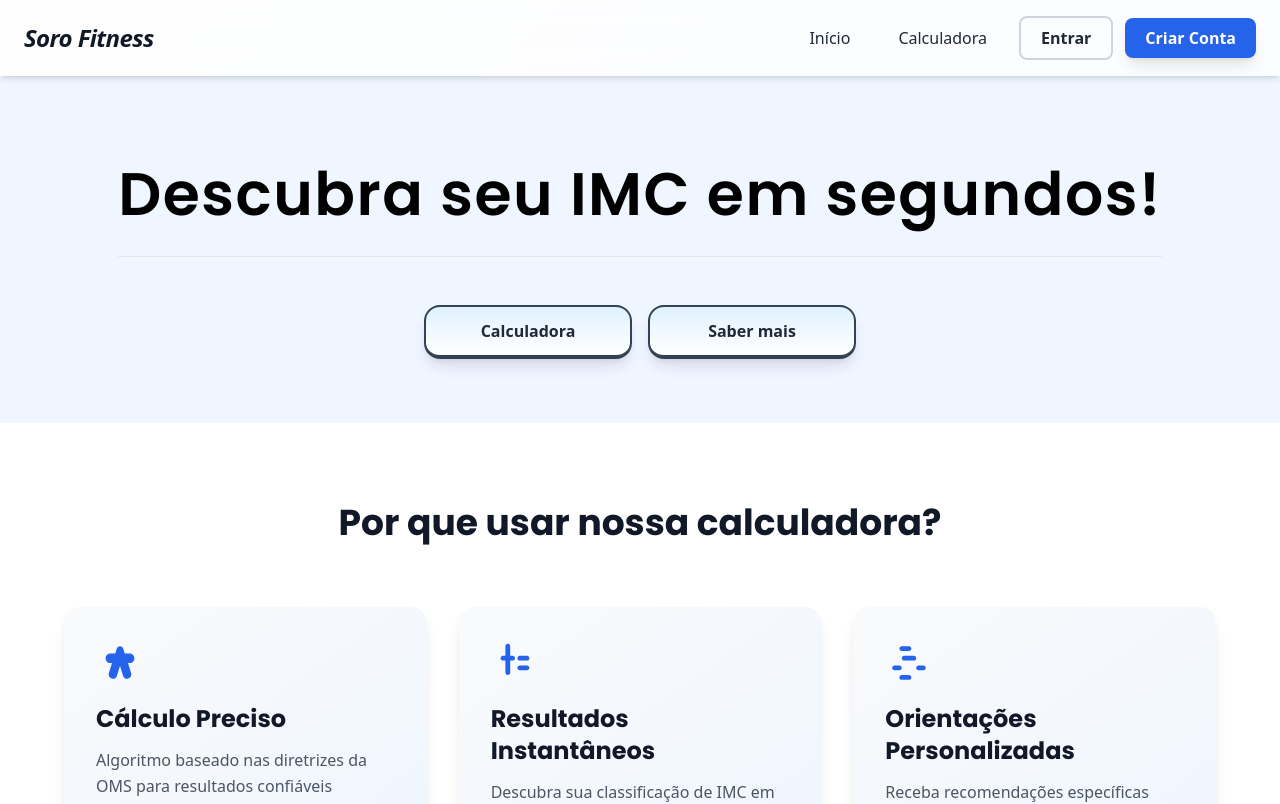
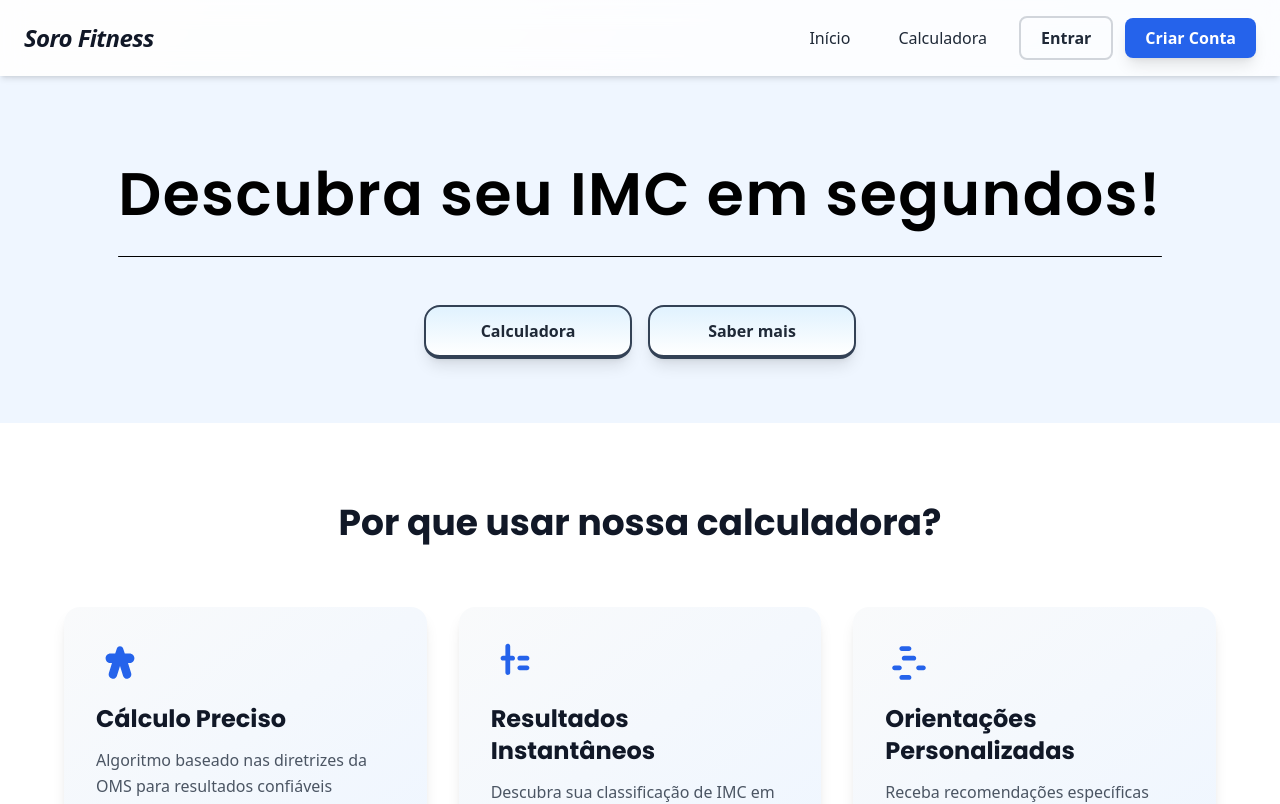
Before and after one commit to gustahxn/CalcImc, a React (Vite) app in the folder calcImc/: page / in a window 1280 px wide. Shown: the top 804 px of the page. Built offline with nearby package versions, Linux system fonts and the light colour scheme; no server answers.

Commit message:
Update: cor do hr alterada

```diff
--- a/calcImc/src/components/Home.jsx
+++ b/calcImc/src/components/Home.jsx
@@ -81,7 +81,7 @@ const Home = () => {
               <h1 className="heading-font text-5xl md:text-6xl font-semibold leading-tight tracking-wide text-black">
                 Descubra seu IMC em segundos!
               </h1>
-              <div className="border-b border-slate-2 00 w-full mt-8"></div>
+              <div className="border-b border-black rounded-full w-full mt-8"></div>
 
             </div>
             <div className="flex flex-col pt-6 sm:flex-row gap-4 justify-center items-center mt-8">
```
